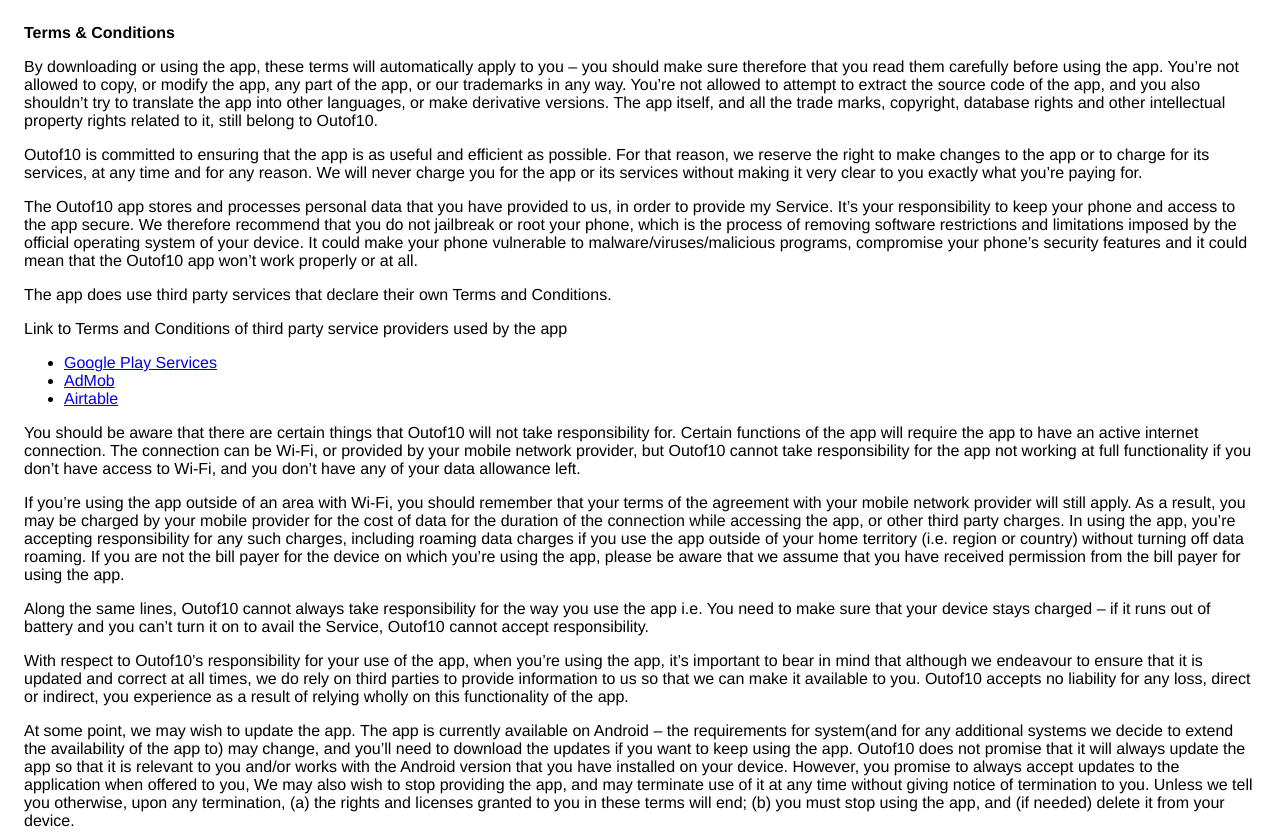
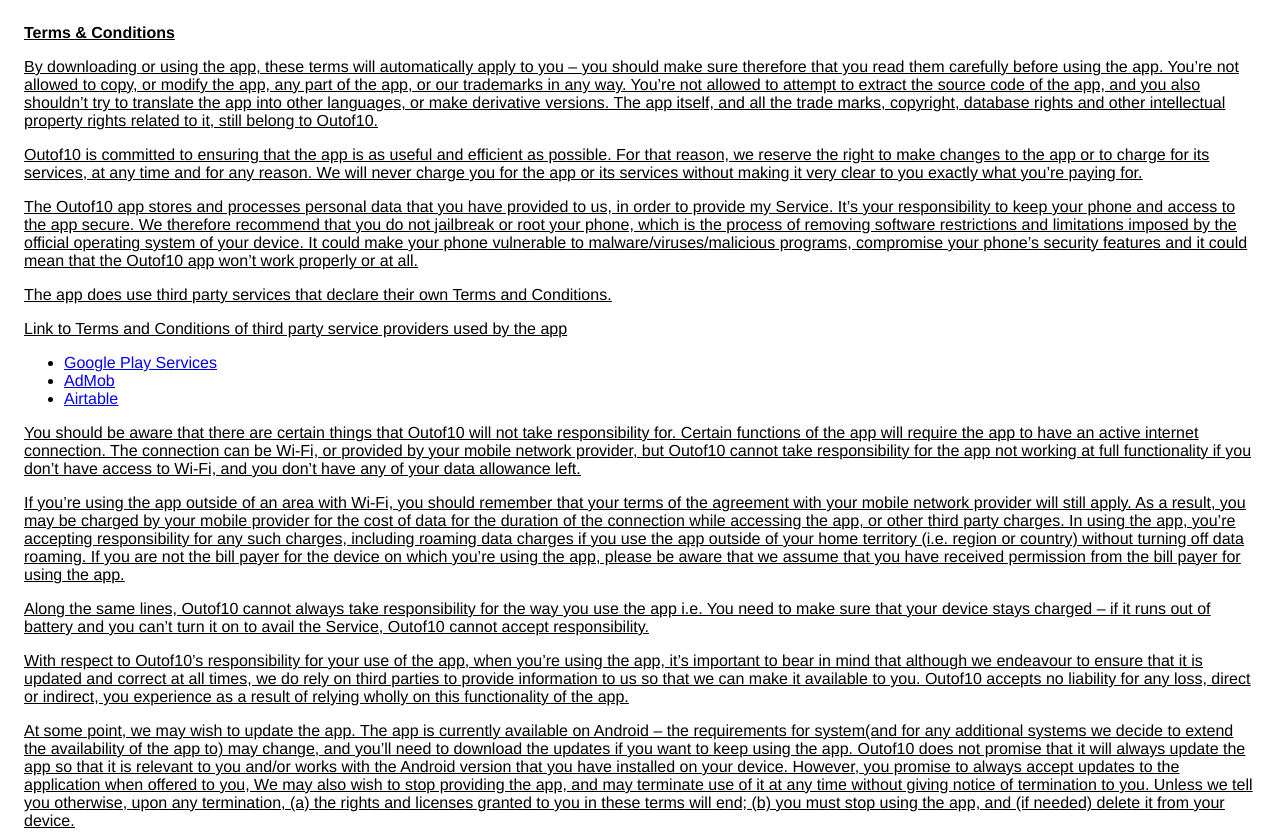
Before and after one commit to OUTOF10/terms-of-use, a plain HTML site: page index.html in a window 1280 px wide. Shown: the top 833 px of the page. Drawn offline with Linux system fonts and the light colour scheme.

Commit message:
Update index.html

```diff
--- a/index.html
+++ b/index.html
@@ -7,7 +7,7 @@
       <style> body { font-family: 'Helvetica Neue', Helvetica, Arial, sans-serif; padding:1em; } </style>
     </head>
     <body>
-    <strong>Terms &amp; Conditions</strong> <p>
+    <strong><u>Terms &amp; Conditions<u></strong> <p>
                   By downloading or using the app, these terms will
                   automatically apply to you – you should make sure therefore
                   that you read them carefully before using the app. You’re not
```
